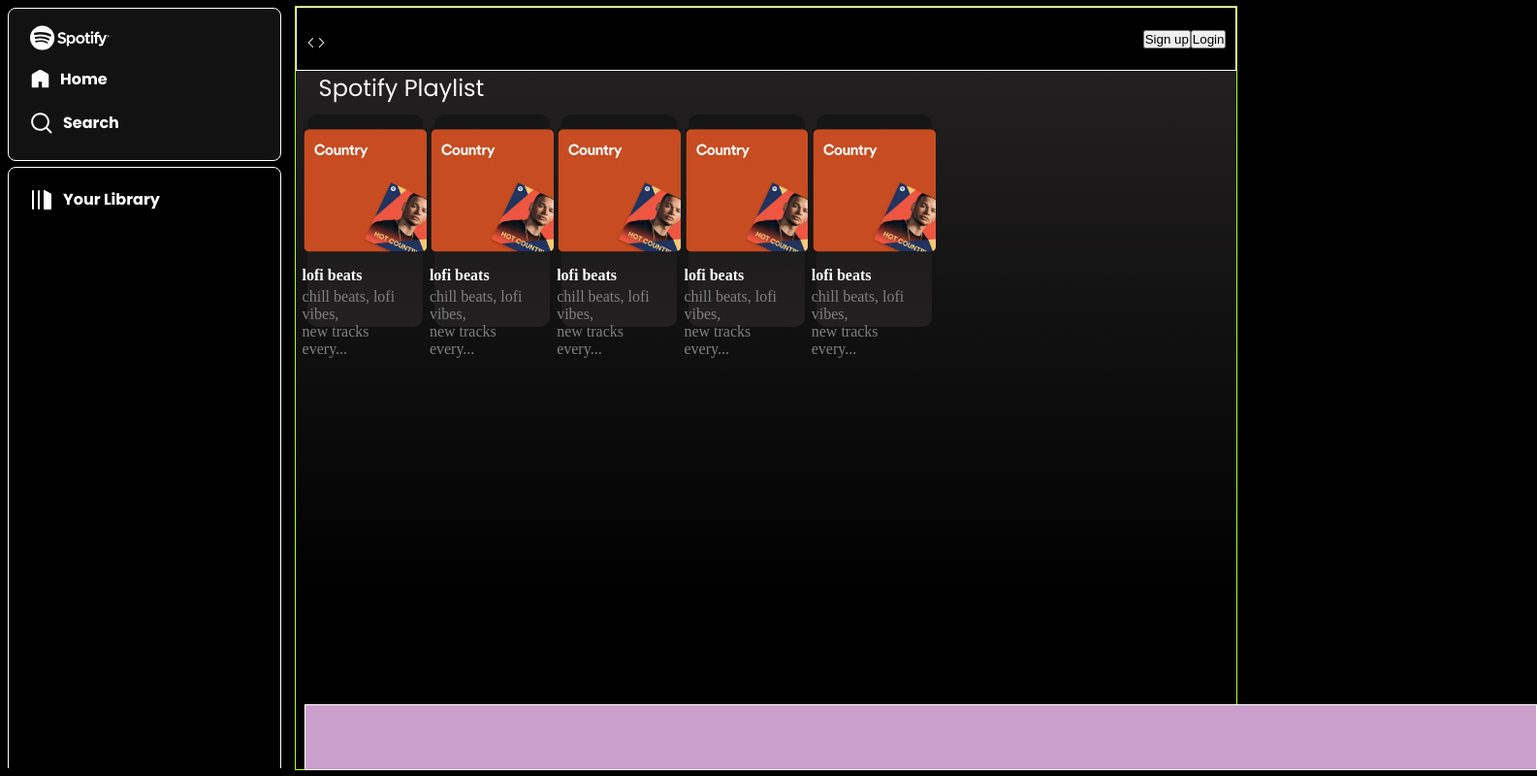
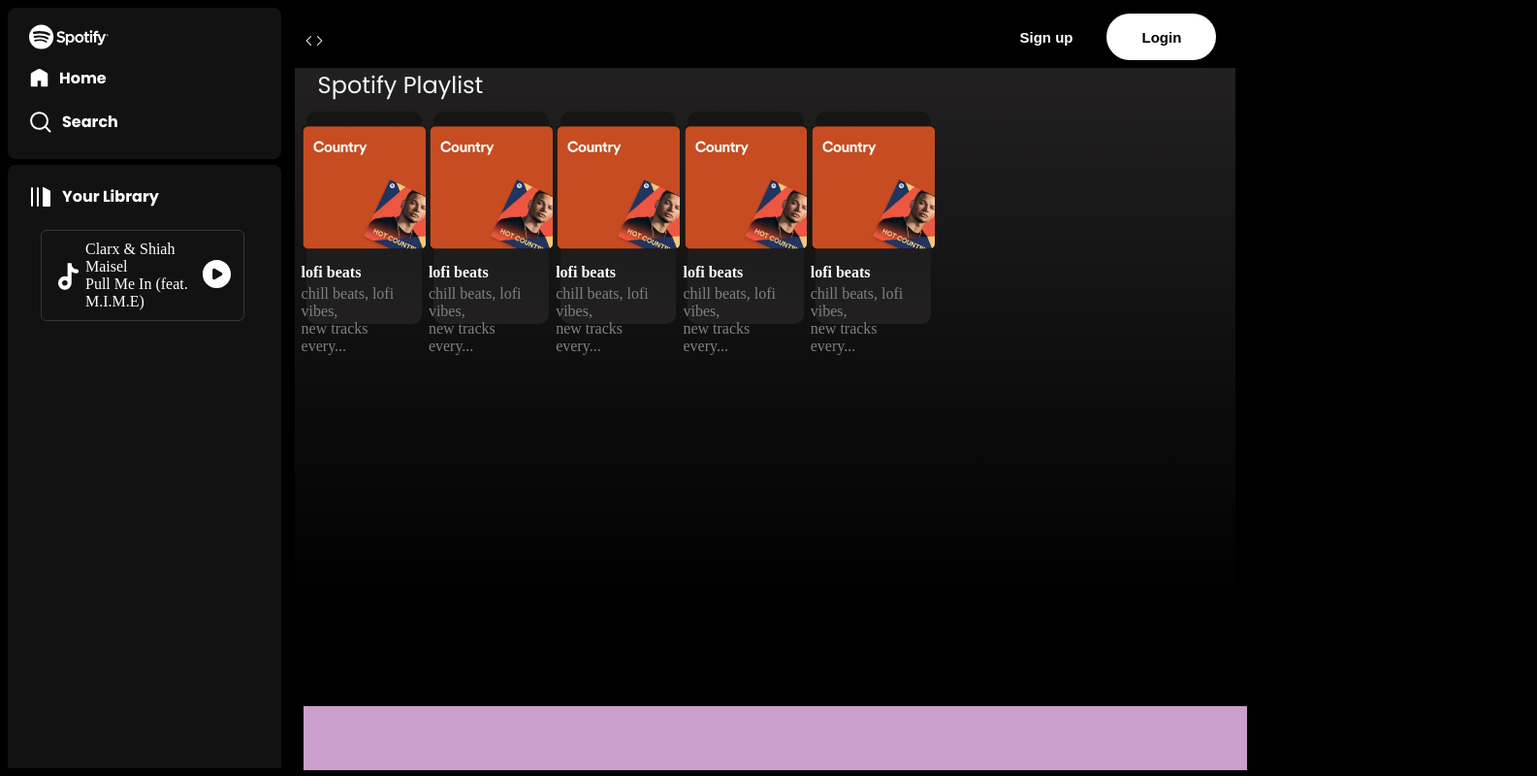
Before and after one commit to HiteshHonmane/Spotify-Clone, a plain HTML site: page index.html in a window 1280 px wide. Shown: the whole page at 97% size, 1585 px wide, since content can reach past the window. Drawn offline with Linux system fonts and the light colour scheme; no server answers.

Commit message:
Added music library, music cards
Added songs in Music library using JS fetch from local host.
Added CSS to login buttons.
Removed all website structure borders.

```diff
--- a/index.html
+++ b/index.html
@@ -24,18 +24,35 @@
             <div class="left_top">
                 <img class="logo" src="assets/logo.svg" alt="">
                 <ul class="ulli">
-                    <li> <img class="home filter" src="assets/home.svg" alt=""> Home</li>
-                    <li> <img class="search filter" src="assets/search.svg" alt="">Search
-                    <li>
+                    <li class="li-of-ul-1" > <img class="home filter" src="assets/home.svg" alt=""> Home</li>
+                    <li class="li-of-ul-1" > <img class="search filter" src="assets/search.svg" alt="">Search </li>
                 </ul>
 
 
             </div>
             <div class="left_middle">
                 <ul class="labcontainer">
-                    <li><img class="labimg" src="assets/library.svg" alt="">Your Library</li>
+                    <li class="lab-logo-name"><img class="labimg" src="assets/library.svg" alt="">Your Library</li>
+                </ul>
+                <div class="songlist">
+                <ul class="song-container">
+                    <li class="song">
+                        <img class="music-svg" src="assets/music.svg" alt="">
+                        <div class="song-artist">
+                            <div class="song-name">Clarx & Shiah Maisel
+                            </div>
+                            <div class="artist-name">Pull Me In (feat. M.I.M.E)
+                            </div>
+                        </div>
+                        <div >
+                            <img class="playsvg " src="assets/play.svg" alt="">
+                        </div>
+                    </li>
+
                 </ul>
             </div>
+            </div>
+
         </div>
 
 
@@ -61,10 +78,10 @@
                     </span>
                 </div>
                 <div class="arrbuttons">
-                    <button>
+                    <button class="signup-btn">
                         Sign up
                     </button>
-                    <button>
+                    <button class="login-btn">
                         Login
                     </button>
                 </div>
@@ -152,5 +169,6 @@
     </Section>
 
 </body>
+<script src="script.js"></script>
 
 </html>
--- a/script.js
+++ b/script.js
@@ -0,0 +1,52 @@
+console.log("Here We go")
+
+async function getSongs() {
+    let a = await fetch("http://192.168.29.178:3000/songs/")
+    let response = await a.text()
+    let div = document.createElement("div")
+    div.innerHTML = response;
+    let as = div.getElementsByTagName("a")
+    let songs = []
+    for (let index = 0; index < as.length; index++) {
+        const element = as[index];
+        if (element.href.endsWith(".mp3")) {
+            songs.push(element.href.split("/songs/")[1])
+        }
+
+    }
+    return songs
+    // console.log(songs)
+}
+
+async function main() {
+    let songs = await getSongs()
+    console.log(songs)
+
+    let songUL = document.querySelector(".songlist").getElementsByTagName("ul")[0]
+
+    for (const song of songs) {
+        songUL.innerHTML = songUL.innerHTML + `<li>
+                        <img class="music-svg" src="assets/music.svg" alt="">
+                        <div class="song-artist">
+                            <div class="song-name">${song.replaceAll("%20"," ").replaceAll("[NCS Release].mp3","").replaceAll(/\([^)]*\)/g, '')}
+                            </div>
+                            <div class="artist-name">
+                            </div>
+                        </div>
+                        <div >
+                            <img class="playsvg " src="assets/play.svg" alt="">
+                        </div>
+                        </li>`;
+
+    }
+
+    var audio = new Audio(songs[0]);
+    // audio.play();
+
+    audio.addEventListener("loadeddata",()=>{
+        let duration = audio.duration;
+        console.log(duration)
+    })
+
+}
+main()
--- a/style.css
+++ b/style.css
@@ -4,11 +4,24 @@
 
 }
 
+::-webkit-scrollbar {
+    width: 10px;
+  }
+
+  ::-webkit-scrollbar-thumb {
+    background-color: #3f3f3f;
+  }
+
+  ::-webkit-scrollbar-track {
+    background-color: #262626;
+  }
+
 :root {
     --radius: 8px;
     --bgcolor: #121212;
 
 }
+
 
 
 
@@ -34,13 +47,13 @@ body {
     min-height: 98vh;
     margin: 8px;
     /* border: 0.1px solid greenyellow; */
-    background-color: black;
+    background-color: #000000;
     overflow: hidden;
 }
 
 .left_top {
     height: 156px;
-    border: 0.1px solid white;
+    /* border: 0.1px solid white; */
     display: flex;
     flex-direction: column;
     color: white;
@@ -53,9 +66,12 @@ body {
     height: 100%;
     margin-top: 6px;
     border-radius: var(--radius);
+    background-color: #121212;
     display: flex;
     min-width: vw;
-    border: 1px solid white;
+    display: flex;
+    flex-direction: column;
+    /* border: 1px solid white; */
 
 }
 
@@ -74,13 +90,31 @@ body {
     height: 28px;
 }
 
-ul li {
+.li-of-ul-1{
     display: flex;
     gap: 10px;
     align-items: center;
 }
 
-ul {
+.ulli {
+    margin-top: 10px;
+    margin-left: 22px;
+    display: flex;
+    flex-direction: column;
+    gap: 20px;
+    font-family: "Poppins", sans-serif;
+    font-weight: 700;
+    font-size: 16px;
+}
+
+
+.lab-logo-name{
+    display: flex;
+    gap: 10px;
+    align-items: center;
+}
+
+.labcontainer{
     margin-top: 10px;
     margin-left: 22px;
     display: flex;
@@ -110,6 +144,59 @@ ul {
     list-style: none;
 }
 
+.songlist ul li{
+    list-style: none;
+    color: white;
+    margin-left: 18px;
+    display: flex;
+    padding: 10px;
+    border: 1px solid rgb(76 76 76 / 63%);
+    border-radius: 6px;
+    justify-content: space-between;
+    align-items: center;
+    /* gap: 20px; */
+    list-style: decimal;
+}
+.songlist{
+    height: 500px;
+    overflow: auto;
+}
+
+.song{
+    color: white;
+    margin-left: 18px;
+    display: flex;
+    padding: 10px;
+    border: 1px solid rgb(137, 137, 137);
+    border-radius: 6px;
+    justify-content: space-between;
+    align-items: center;
+    /* gap: 20px; */
+    list-style: decimal;
+}
+.song-artist{
+    display: flex;
+    flex-direction: column;
+
+}
+.song-container{
+    color: #f7f7f7;
+    display: flex;
+    gap: 24px;
+    margin: 7px 38px 7px 16px;
+    flex-direction: column;
+}
+
+.playsvg{
+    /* filter: invert(1); */
+    height: 35px;
+}
+.music-svg{
+    height: 35px;
+}
+
+
+
 
 
 
@@ -123,14 +210,14 @@ ul {
     min-width: 75.85vw;
     /* min-height: 80vh; */
     margin: 6px;
-    border: 0.1px solid greenyellow;
+    /* border: 0.1px solid greenyellow; */
     background-color: black;
     overflow: hidden;
 }
 
 .nav {
     height: 64px;
-    border: 0.1px solid white;
+    /* border: 0.1px solid white; */
     display: flex;
     justify-content: space-between;
     align-items: center;
@@ -156,11 +243,35 @@ ul {
 }
 
 .arrbuttons {
-    /* height: 10px; */
     display: flex;
-    margin: 10px;
+    gap: 35px;
+    /* background-color: white; */
+    /* margin: 23px; */
+    padding: 20px;
+
 
 }
+.signup-btn{
+    background-color: black;
+    color: white;
+    border: none;
+    font-size: 15px;
+    font-weight: 700;
+    cursor: pointer;
+
+}
+.login-btn{
+    background-color: white;
+    width: 113px;
+    height: 48px;
+    border: none;
+    border-radius: 30px;
+    font-size: 15px;
+    font-weight: 700;
+    cursor: pointer;
+
+}
+
 
 /* Right middle */
 
@@ -238,8 +349,8 @@ h4{
 
 .buttom {
     height: 66px;
-    border: 1px solid white;
-    width: 99%;
+    /* border: 1px solid white; */
+    width: 76%;
     position: absolute;
     bottom: 6px;
     margin-left: 9px;
```
Also changed, not shown: assets/music.svg (added), assets/play.svg (added), 6 other files.
